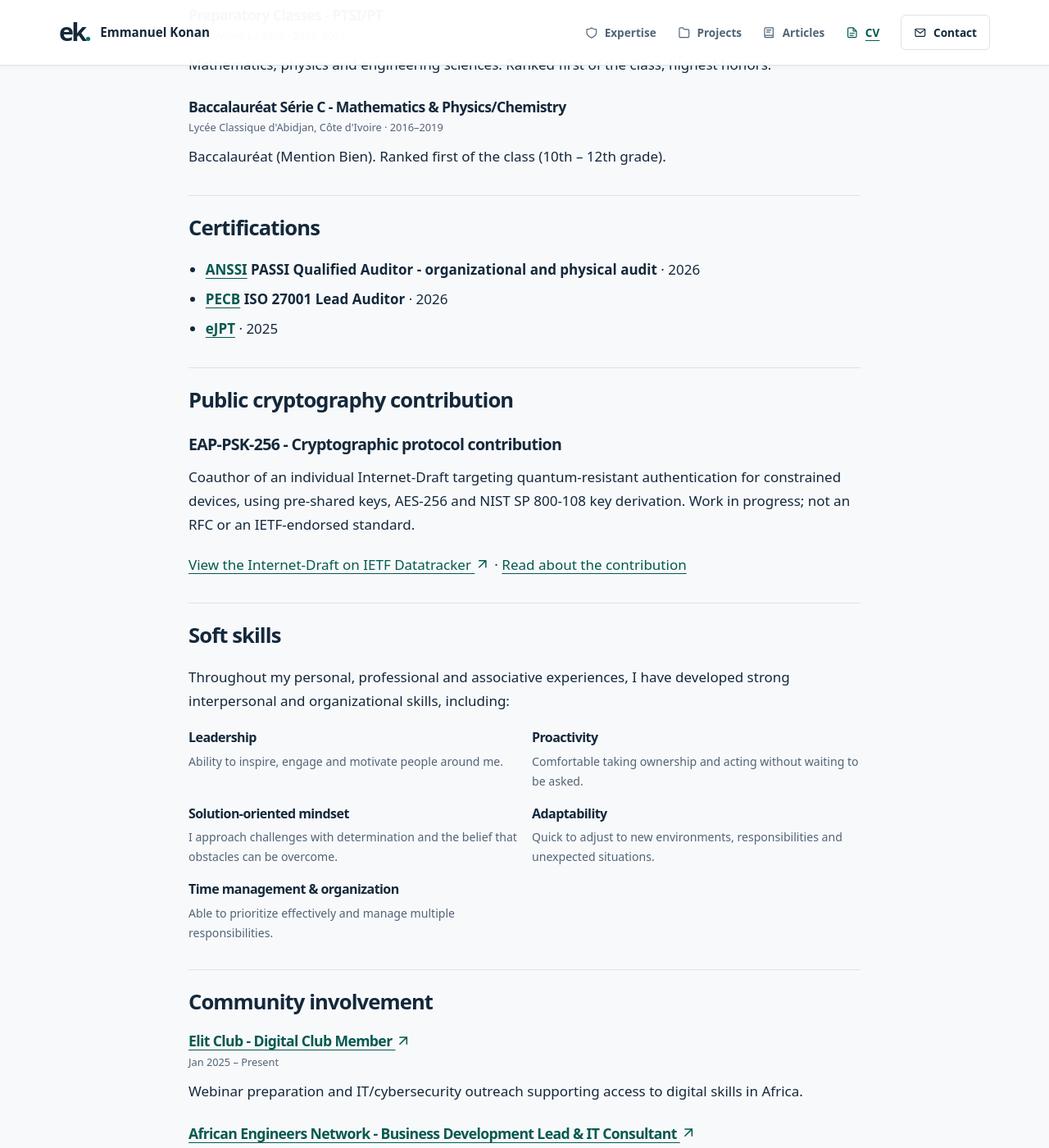
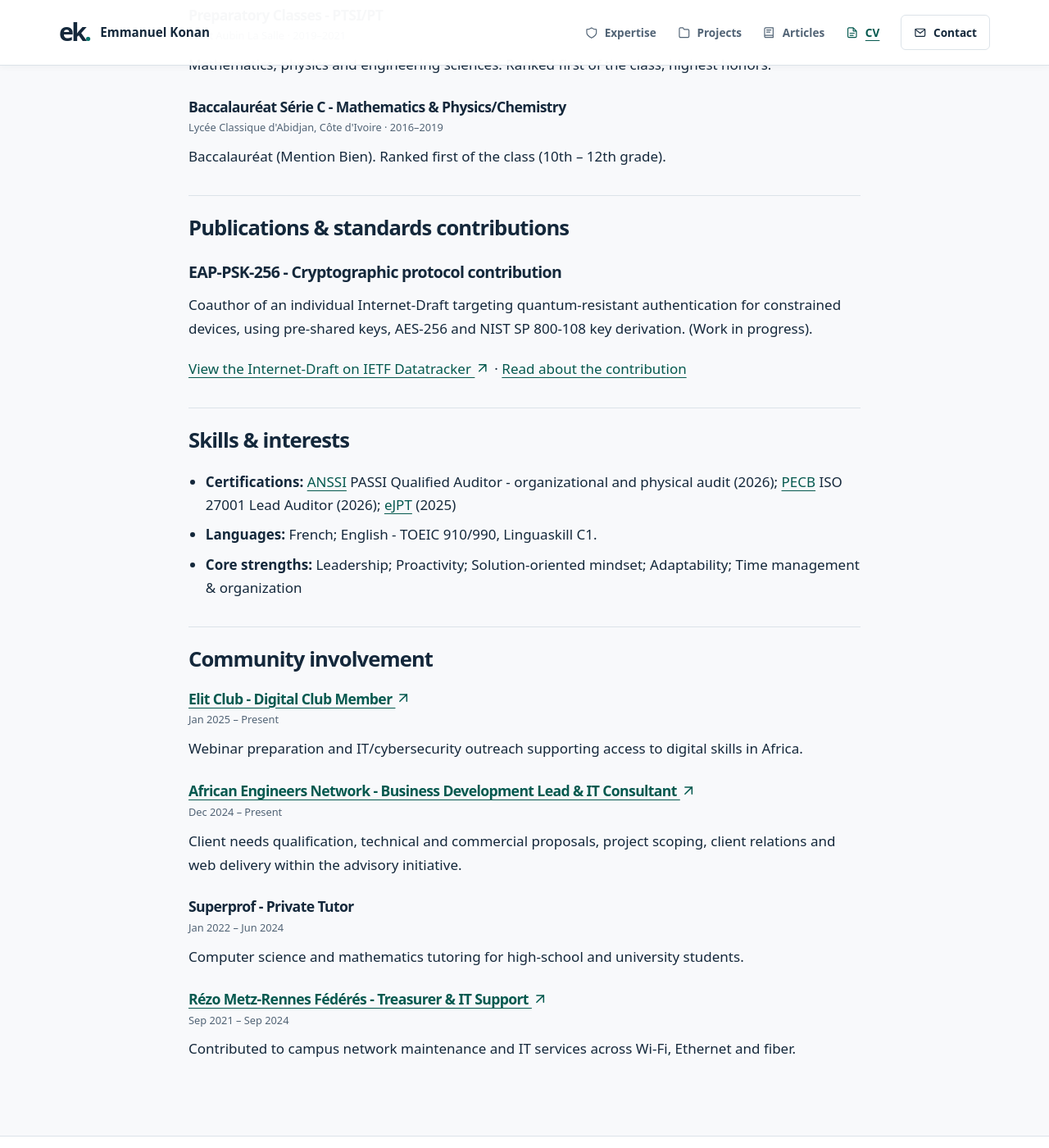
Before and after one commit to kmanu225/kmanu225.github.io, a Jekyll site: the page built from _pages/cv.md, in a window 1280 px wide and 1400 px high, scrolled down 2327 px. Shown: the whole window at 82% size. Built offline with Jekyll 4.4.1, drawn with Linux system fonts in a browser that asks for light colours; some of the changed text lies outside the part shown.

Commit message:
align CV page sections with the source CV
Co-Authored-By: Claude Opus 5.5 <noreply@anthropic.com>

```diff
--- a/_data/cv.json
+++ b/_data/cv.json
@@ -102,29 +102,23 @@
     "title": "EAP-PSK-256 - Cryptographic protocol contribution",
     "period": "2026",
     "url": "https://datatracker.ietf.org/doc/draft-eap-psk-256/",
-    "text": "Coauthor of an individual Internet-Draft targeting quantum-resistant authentication for constrained devices, using pre-shared keys, AES-256 and NIST SP 800-108 key derivation. Work in progress; not an RFC or an IETF-endorsed standard."
+    "text": "Coauthor of an individual Internet-Draft targeting quantum-resistant authentication for constrained devices, using pre-shared keys, AES-256 and NIST SP 800-108 key derivation. (Work in progress)."
   },
-  "skillsIntro": "Throughout my personal, professional and associative experiences, I have developed strong interpersonal and organizational skills, including:",
   "skills": [
     {
-      "title": "Leadership",
-      "text": "Ability to inspire, engage and motivate people around me."
+      "title": "Leadership"
     },
     {
-      "title": "Proactivity",
-      "text": "Comfortable taking ownership and acting without waiting to be asked."
+      "title": "Proactivity"
     },
     {
-      "title": "Solution-oriented mindset",
-      "text": "I approach challenges with determination and the belief that obstacles can be overcome."
+      "title": "Solution-oriented mindset"
     },
     {
-      "title": "Adaptability",
-      "text": "Quick to adjust to new environments, responsibilities and unexpected situations."
+      "title": "Adaptability"
     },
     {
-      "title": "Time management & organization",
-      "text": "Able to prioritize effectively and manage multiple responsibilities."
+      "title": "Time management & organization"
     }
   ],
   "leadership": [
--- a/_includes/cv-content.html
+++ b/_includes/cv-content.html
@@ -4,7 +4,7 @@
         href="{{ cv.linkedin }}">{% include icon.html name="linkedin" %} LinkedIn</a><a class="button button-secondary"
         href="mailto:{{ cv.email }}">{% include icon.html name="mail" %} Email me</a></div>
 <p class="lead">{{ cv.summary }}</p>
-<p class="meta">{{ cv.location }} · {{ cv.languages }}</p>
+<p class="meta">{{ cv.location }}</p>
 <section class="cv-section" aria-labelledby="experience-heading">
     <h2 id="experience-heading">Professional experience</h2>
     {% for entry in cv.experience %}<div class="cv-entry">
@@ -20,13 +20,8 @@
         <p>{{ entry.text }}</p>
     </div>{% endfor %}
 </section>
-<section class="cv-section" aria-labelledby="certifications-heading">
-    <h2 id="certifications-heading">Certifications</h2>
-    <ul>{% for entry in cv.certifications %}<li><strong>{{ entry.title | markdownify | remove: '<p>' | remove: '</p>' | strip }}</strong> · {{ entry.year }}</li>{% endfor %}
-    </ul>
-</section>
 <section class="cv-section" aria-labelledby="contribution-heading">
-    <h2 id="contribution-heading">Public cryptography contribution</h2>
+    <h2 id="contribution-heading">Publications &amp; standards contributions</h2>
     <h3>{{ cv.contribution.title }}</h3>
     <p>{{ cv.contribution.text }}</p>
     <p><a href="{{ cv.contribution.url }}">View the Internet-Draft on IETF Datatracker {% include icon.html
@@ -34,12 +29,12 @@
             about the contribution</a></p>
 </section>
 <section class="cv-section" aria-labelledby="skills-heading">
-    <h2 id="skills-heading">Soft skills</h2>
-    <p>{{ cv.skillsIntro }}</p>
-    <div class="cv-skills">{% for skill in cv.skills %}<div>
-            <h3>{{ skill.title }}</h3>
-            <p>{{ skill.text }}</p>
-        </div>{% endfor %}</div>
+    <h2 id="skills-heading">Skills &amp; interests</h2>
+    <ul>
+        <li><strong>Certifications:</strong> {% for entry in cv.certifications %}{{ entry.title | markdownify | remove: '<p>' | remove: '</p>' | strip }} ({{ entry.year }}){% unless forloop.last %}; {% endunless %}{% endfor %}</li>
+        <li><strong>Languages:</strong> {{ cv.languages }}</li>
+        <li><strong>Core strengths:</strong> {% for skill in cv.skills %}{{ skill.title }}{% unless forloop.last %}; {% endunless %}{% endfor %}</li>
+    </ul>
 </section>
 <section class="cv-section" aria-labelledby="leadership-heading">
     <h2 id="leadership-heading">Community involvement</h2>{% for entry in cv.leadership %}<div class="cv-entry">
```
Also changed, not shown: 1 other file.
